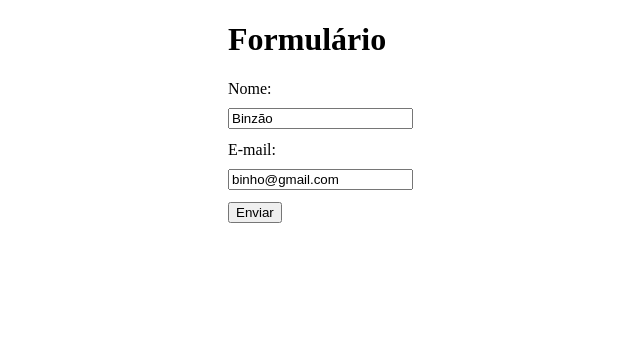
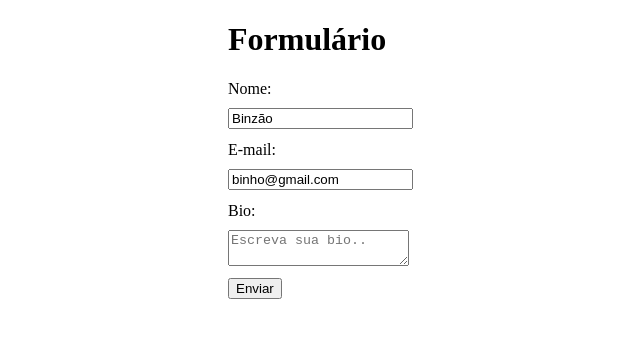
Before and after one commit to andrematos90/React, a React (Vite) app in the folder Hora de Codar/04 - Formulários com React/projeto/: page / in a window 1280 px wide. Shown: the top 338 px of the page, without its empty margins (162-802 px from the left). Built offline with nearby package versions, Linux system fonts and the light colour scheme.

Commit message:
textarea

```diff
--- a/Hora de Codar/04 - Formulários com React/projeto/src/components/Form.jsx
+++ b/Hora de Codar/04 - Formulários com React/projeto/src/components/Form.jsx
@@ -11,12 +11,16 @@ const [name, setName] = useState(user ? user.name : "");
 const [email, setEmail] = useState(user ? user.email : "");
 
 
+/*08 - textarea */
+const [bio, setBio] = useState("");
+
+
 // Função para lidar com a mudança do input de nome
 const handleName = (e) =>{
   setName(e.target.value);
 
-  console.log(name)
-  console.log(email)
+  //console.log(name)
+  //console.log(email)
   }
 
 
@@ -24,10 +28,14 @@ const handleName = (e) =>{
   const handleSubmit = (e) =>{
     e.preventDefault(); /*evita que a página seja recarregada ao enviar o formulário */
     console.log("Enviando Formulário");
+    console.log(name, email. bio)
+
+
 
     {/*07 resetando formulário */}
     setName("");
     setEmail("");
+    setBio("");
 };
 
   return (
@@ -44,6 +52,13 @@ const handleName = (e) =>{
               <span>E-mail:</span>
               <input value={email} name='email' placeholder='Digite seu e-mail' onChange={(e)=>{setEmail(e.target.value)}}/> {/*alteração state inline */}
             </label>
+
+            {/*08 - textarea */}
+           <label>
+            <span>Bio:</span>
+            <textarea name="bio" placeholder='Escreva sua bio..' onChange={(e)=>{setBio(e.target.value)}} value={bio}></textarea>
+           </label>
+
         </div>
         <input type="submit" value="Enviar"/>
     </form>
```
Also changed, not shown: 1 other file (tests, documents, lock files or other folders).
